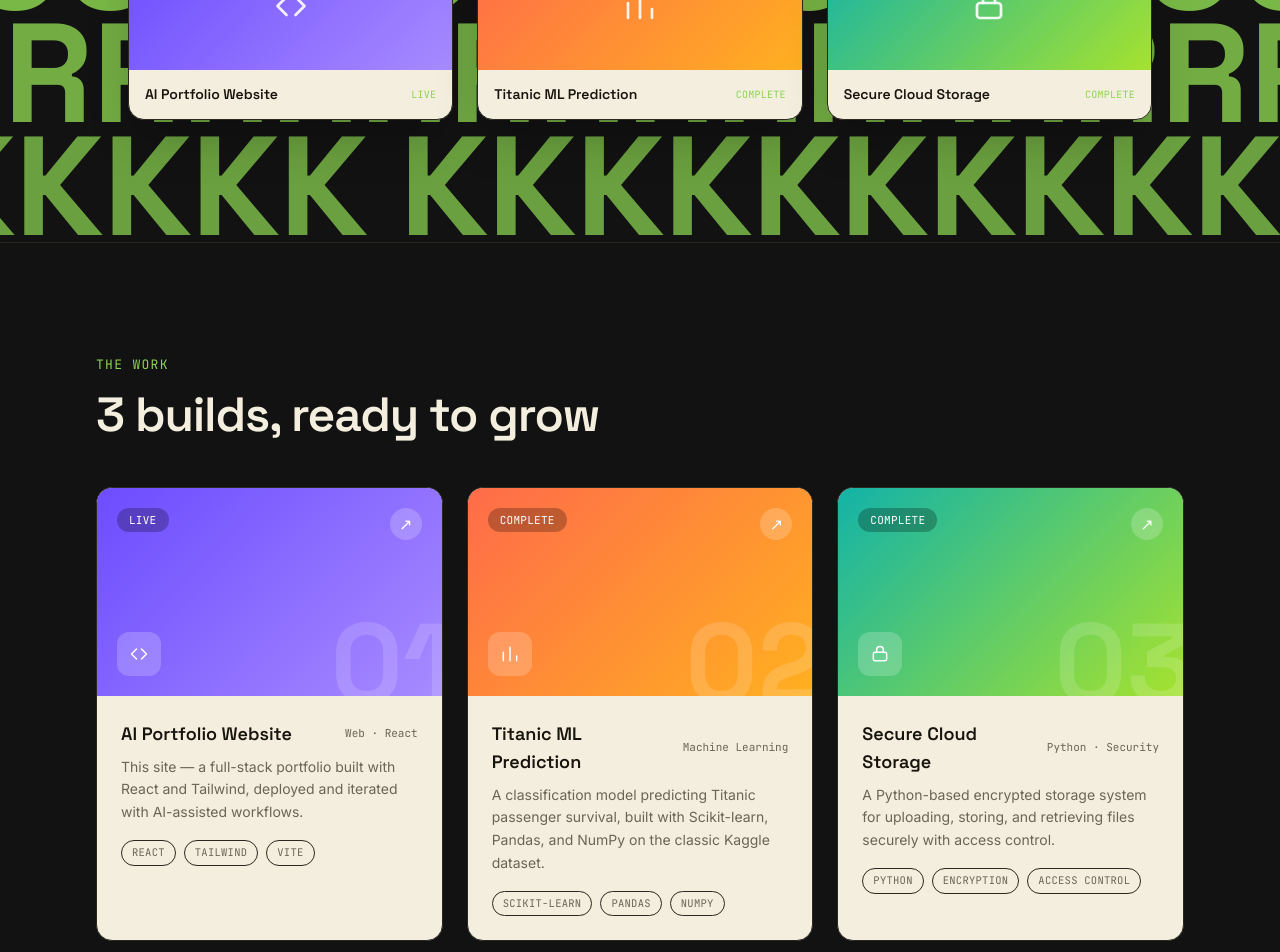
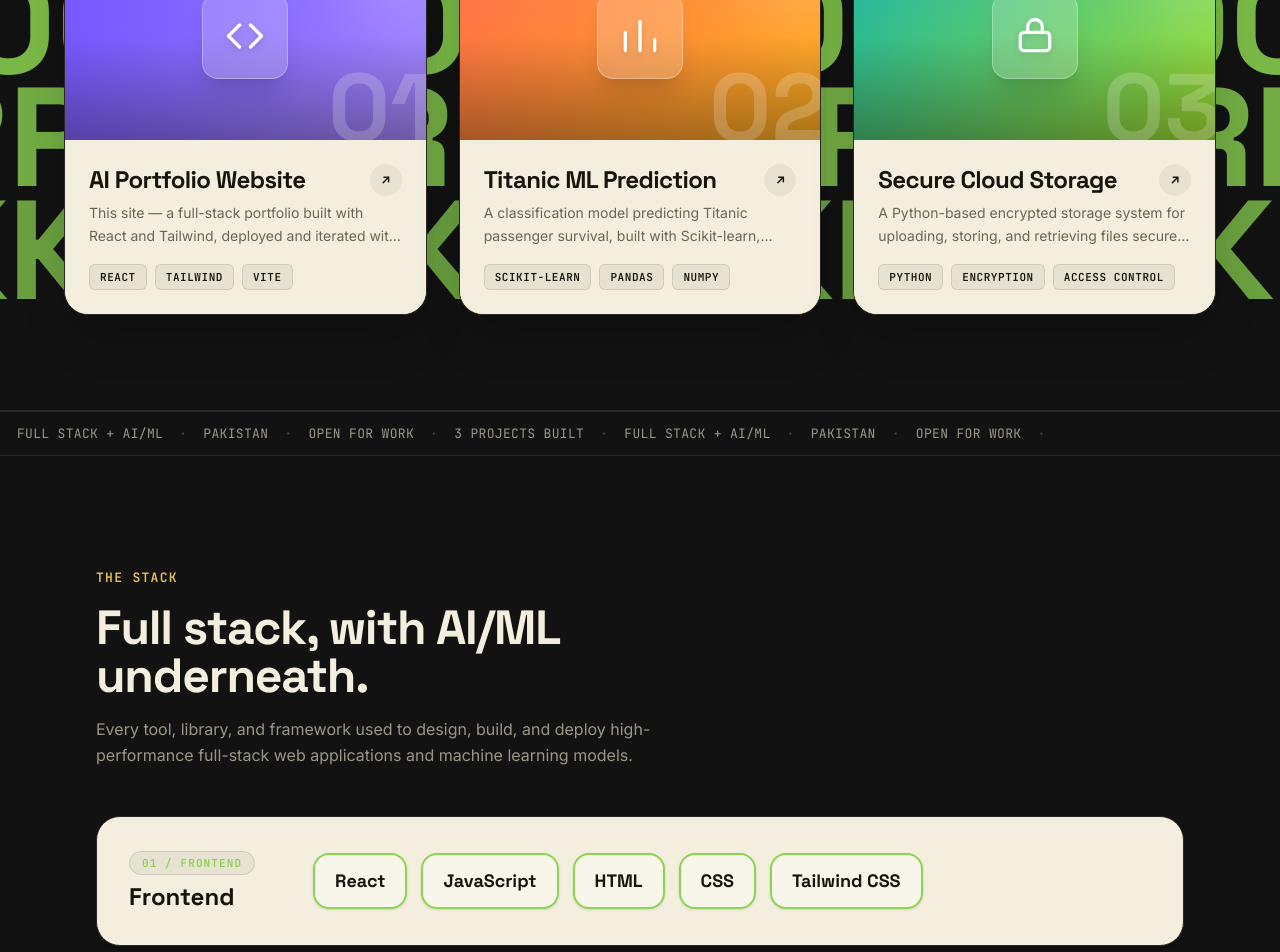
Before and after one commit to chmnoumanqamar/React-Portfolio, a React (Vite) app: page / in a window 1280 px wide. Shown: the part 1780-2732 px from the top of the page. Built offline with nearby package versions, Linux system fonts and the light colour scheme.

Commit message:
feat: refactor components for improved structure and UI consistency across Contact, Skills, Work, and GiantMarquee

```diff
--- a/src/App.jsx
+++ b/src/App.jsx
@@ -2,7 +2,6 @@
 import Hero from "./components/Hero";
 import Method from "./components/Method";
 import GiantMarquee from "./components/GiantMarquee";
-import Work from "./components/Work";
 import Skills from "./components/Skills";
 import About from "./components/About";
 import Contact from "./components/Contact";
@@ -17,7 +16,6 @@
         <Hero />
         <Method />
         <GiantMarquee />
-        <Work />
         <Skills />
         <About />
         <Contact />
--- a/src/components/GiantMarquee.jsx
+++ b/src/components/GiantMarquee.jsx
@@ -12,24 +12,73 @@
   return (
     <a
       href="#work"
-      className="glow-card block rounded-lg sm:rounded-2xl border overflow-hidden shadow-2xl bg-[var(--surface)] hover:-translate-y-1.5"
-      style={{ borderColor: "var(--border)" }}
+      className="glow-card group relative block rounded-2xl md:rounded-3xl border overflow-hidden shadow-2xl bg-[var(--surface)] hover:-translate-y-3 hover:scale-[1.02] transition-all duration-500 ease-out flex flex-col justify-between"
+      style={{ borderColor: "var(--border)", transformStyle: "preserve-3d" }}
     >
-      <div className="flex items-center gap-1 sm:gap-1.5 px-2 py-1.5 sm:px-3 sm:py-2.5" style={{ background: "rgba(0,0,0,0.06)" }}>
-        <span className="w-1.5 h-1.5 sm:w-2 sm:h-2 rounded-full bg-red-400/70" />
-        <span className="w-1.5 h-1.5 sm:w-2 sm:h-2 rounded-full bg-amber-400/70" />
-        <span className="w-1.5 h-1.5 sm:w-2 sm:h-2 rounded-full bg-green-400/70" />
+      {/* Top Browser Bar */}
+      <div className="flex items-center justify-between px-3.5 py-2.5 sm:px-4 sm:py-3 border-b border-black/5" style={{ background: "rgba(0,0,0,0.06)" }}>
+        <div className="flex items-center gap-1.5 sm:gap-2">
+          <span className="w-2.5 h-2.5 sm:w-3 sm:h-3 rounded-full bg-red-500/80 shadow-inner" />
+          <span className="w-2.5 h-2.5 sm:w-3 sm:h-3 rounded-full bg-amber-500/80 shadow-inner" />
+          <span className="w-2.5 h-2.5 sm:w-3 sm:h-3 rounded-full bg-green-500/80 shadow-inner" />
+        </div>
+        <span className="font-mono text-[9px] sm:text-[11px] uppercase tracking-wider font-semibold opacity-70 px-2 py-0.5 rounded bg-black/10 text-[var(--surface-ink)]">
+          {p.tag}
+        </span>
       </div>
-      <div className="h-14 sm:h-28 md:h-32 grid place-items-center" style={{ background: p.gradient }}>
-        <ProjectIcon icon={p.icon} className="w-5 h-5 sm:w-9 sm:h-9 text-white/90" />
+
+      {/* Main Visual Header Area */}
+      <div className="relative h-28 sm:h-44 md:h-52 grid place-items-center overflow-hidden group" style={{ background: p.gradient }}>
+        {/* Animated background shapes/glow */}
+        <div className="absolute inset-0 bg-gradient-to-t from-black/50 via-transparent to-white/10 opacity-70" />
+        <div className="absolute -top-12 -right-12 w-32 h-32 rounded-full bg-white/20 blur-2xl group-hover:scale-150 transition-transform duration-700" />
+
+        {/* Giant background number overlay */}
+        <span
+          className="absolute -right-2 -bottom-4 font-display font-black text-white/20 leading-none select-none pointer-events-none group-hover:scale-110 group-hover:text-white/30 transition-all duration-500"
+          style={{ fontSize: "6rem" }}
+        >
+          0{i + 1}
+        </span>
+
+        {/* Center Animated Icon Badge */}
+        <div className="relative z-10 p-4 sm:p-5 rounded-2xl bg-white/20 backdrop-blur-md border border-white/30 shadow-xl group-hover:scale-110 group-hover:rotate-6 transition-all duration-500">
+          <ProjectIcon icon={p.icon} className="w-7 h-7 sm:w-11 sm:h-11 text-white drop-shadow-md" />
+        </div>
+
+        {/* Status Badge */}
+        <div className="absolute top-3 right-3 z-10 font-mono text-[9px] sm:text-[11px] uppercase tracking-wider font-bold bg-black/40 text-white backdrop-blur-md rounded-full px-3 py-1 border border-white/20 shadow-md">
+          {p.status}
+        </div>
       </div>
-      <div className="flex items-center justify-between gap-1 sm:gap-3 px-2 py-1.5 sm:px-4 sm:py-3.5">
-        <span className="font-display font-semibold text-[9px] sm:text-[14px] truncate" style={{ color: "var(--surface-ink)" }}>
-          {p.name}
-        </span>
-        <span className="font-mono text-[7px] sm:text-[10px] uppercase tracking-wide shrink-0" style={{ color: "var(--teal)" }}>
-          {p.status}
-        </span>
+
+      {/* Content Details */}
+      <div className="p-3.5 sm:p-5 md:p-6 flex-1 flex flex-col justify-between" style={{ background: "var(--surface)" }}>
+        <div>
+          <div className="flex items-center justify-between gap-2 mb-1.5">
+            <h3 className="font-display font-bold text-sm sm:text-xl md:text-2xl tracking-tight" style={{ color: "var(--surface-ink)" }}>
+              {p.name}
+            </h3>
+            <span className="w-7 h-7 sm:w-8 sm:h-8 rounded-full bg-black/5 grid place-items-center text-xs font-bold shrink-0 transition-transform duration-300 group-hover:translate-x-1 group-hover:-translate-y-1" style={{ color: "var(--surface-ink)" }}>
+              ↗
+            </span>
+          </div>
+          <p className="text-[11px] sm:text-[13px] md:text-[14px] leading-relaxed line-clamp-2" style={{ color: "var(--surface-muted)" }}>
+            {p.desc}
+          </p>
+        </div>
+
+        <div className="mt-3 sm:mt-4 flex flex-wrap gap-1.5 sm:gap-2">
+          {p.stack.map((s) => (
+            <span
+              key={s}
+              className="font-mono text-[9px] sm:text-[11px] font-semibold uppercase tracking-wider rounded-md px-2 py-0.5 sm:px-2.5 sm:py-1 border border-black/10 bg-black/5"
+              style={{ color: "var(--surface-ink)" }}
+            >
+              {s}
+            </span>
+          ))}
+        </div>
       </div>
     </a>
   );
@@ -38,9 +87,11 @@
 export default function GiantMarquee() {
   return (
     <div
-      className="relative overflow-hidden select-none border-y border-[var(--border)] min-h-[220px] sm:min-h-[340px] md:min-h-[420px]"
+      id="work"
+      className="relative overflow-hidden select-none border-y border-[var(--border)] min-h-[360px] sm:min-h-[520px] md:min-h-[620px] py-12 md:py-16"
       style={{ background: "var(--bg)" }}
     >
+      {/* Background Marquee Animated Text */}
       {ROWS.map((row, i) => (
         <div key={i} className="overflow-hidden whitespace-nowrap leading-[0.8]" style={{ opacity: 0.92 - i * 0.06 }}>
           <div
@@ -53,8 +104,9 @@
         </div>
       ))}
 
-      <div className="absolute inset-0 flex items-center justify-center px-3 sm:px-6">
-        <div className="w-full max-w-5xl grid grid-cols-3 gap-2 sm:gap-4 md:gap-6">
+      {/* Prominent Overlay Cards Container */}
+      <div className="absolute inset-0 flex items-center justify-center px-4 sm:px-8 py-6">
+        <div className="w-full max-w-6xl grid grid-cols-1 md:grid-cols-3 gap-4 sm:gap-6 md:gap-8">
           {PROJECTS.map((p, i) => (
             <MockCard key={p.name} p={p} i={i} />
           ))}
--- a/src/components/Skills.jsx
+++ b/src/components/Skills.jsx
@@ -1,21 +1,30 @@
-import { useState } from "react";
 import Marquee from "./Marquee";
 import Reveal from "./Reveal";
 
-const GROUPS = [
-  { name: "Frontend", items: ["React", "JavaScript", "HTML", "CSS", "Tailwind CSS"], color: "var(--violet)", desc: "What people click on and use." },
-  { name: "Backend", items: ["Python", "Node.js", "Express", "REST APIs"], color: "var(--teal)", desc: "The logic and data behind the UI." },
-  { name: "AI / ML", items: ["Scikit-learn", "Pandas", "NumPy", "TensorFlow"], color: "var(--coral)", desc: "Models, training, and predictions." },
-  { name: "Tools", items: ["Git", "GitHub", "VS Code", "Postman"], color: "var(--amber)", desc: "The daily workflow." },
+const SKILL_CATEGORIES = [
+  {
+    name: "Frontend",
+    color: "var(--violet)",
+    items: ["React", "JavaScript", "HTML", "CSS", "Tailwind CSS"],
+  },
+  {
+    name: "Backend",
+    color: "var(--teal)",
+    items: ["Python", "Node.js", "Express", "REST APIs"],
+  },
+  {
+    name: "AI / ML",
+    color: "var(--coral)",
+    items: ["Scikit-learn", "Pandas", "NumPy", "TensorFlow"],
+  },
+  {
+    name: "Tools",
+    color: "var(--amber)",
+    items: ["Git", "GitHub", "VS Code", "Postman"],
+  },
 ];
 
 export default function Skills() {
-  const [index, setIndex] = useState(0);
-  const group = GROUPS[index];
-
-  const next = () => setIndex((i) => (i + 1) % GROUPS.length);
-  const prev = () => setIndex((i) => (i - 1 + GROUPS.length) % GROUPS.length);
-
   return (
     <section id="skills" className="border-y border-[var(--border)]" style={{ background: "var(--bg)" }}>
       <div className="border-b border-[var(--border)]">
@@ -28,79 +37,54 @@
 
       <div className="px-6 md:px-8 max-w-6xl mx-auto py-20 md:py-28">
         <Reveal>
-          <p className="font-mono text-[13px] uppercase tracking-widest mb-4" style={{ color: "var(--amber)" }}>
+          <p className="font-mono text-[13px] uppercase tracking-widest mb-4 font-bold" style={{ color: "var(--amber)" }}>
             The stack
           </p>
-          <h2 className="font-display font-semibold text-3xl md:text-5xl tracking-tight max-w-2xl text-[var(--ink)]">
+          <h2 className="font-display font-extrabold text-3xl md:text-5xl tracking-tight max-w-2xl text-[var(--ink)]">
             Full stack, with AI/ML underneath.
           </h2>
-          <p className="mt-4 text-[var(--muted)] max-w-xl">
-            React and Tailwind up front, Python and Node behind it, Scikit-learn and
-            TensorFlow for the machine-learning layer.
+          <p className="mt-4 text-[var(--muted)] max-w-xl text-base leading-relaxed mb-12">
+            Every tool, library, and framework used to design, build, and deploy high-performance full-stack web applications and machine learning models.
           </p>
         </Reveal>
 
-        <Reveal delay={100}>
-          <div className="mt-12 rounded-3xl border overflow-hidden" style={{ borderColor: "var(--border)" }}>
-            <div className="p-8 md:p-10 min-h-[260px] flex flex-col" style={{ borderTop: `4px solid ${group.color}` }}>
-              <div className="flex items-start justify-between gap-4 flex-wrap">
-                <div>
-                  <span className="font-mono text-[12px] uppercase tracking-widest" style={{ color: group.color }}>
-                    {String(index + 1).padStart(2, "0")} / {String(GROUPS.length).padStart(2, "0")}
+        {/* Displaying All Skills categorized directly in clear rows/lines */}
+        <div className="flex flex-col gap-6">
+          {SKILL_CATEGORIES.map((cat, i) => (
+            <Reveal key={cat.name} delay={i * 80}>
+              <div
+                className="p-6 md:p-8 rounded-3xl border shadow-lg flex flex-col md:flex-row md:items-center gap-6 justify-between transition-all duration-300 hover:border-black/30"
+                style={{ borderColor: "var(--border)", background: "var(--surface)" }}
+              >
+                {/* Category Title Badge */}
+                <div className="min-w-[160px] shrink-0">
+                  <span className="font-mono text-[11px] uppercase tracking-widest font-bold px-3 py-1 rounded-full border border-black/10 bg-black/5" style={{ color: cat.color }}>
+                    0{i + 1} / {cat.name}
                   </span>
-                  <h3 className="font-display font-semibold text-2xl md:text-3xl mt-2 text-[var(--ink)]">{group.name}</h3>
-                  <p className="text-[var(--muted)] text-[14px] mt-1">{group.desc}</p>
+                  <h3 className="font-display font-bold text-2xl mt-2" style={{ color: "var(--surface-ink)" }}>
+                    {cat.name}
+                  </h3>
                 </div>
 
-                <div className="flex items-center gap-2">
-                  <button
-                    type="button"
-                    onClick={prev}
-                    aria-label="Previous category"
-                    className="w-10 h-10 rounded-full border grid place-items-center transition-colors hover:border-[var(--teal)] hover:text-[var(--teal)]"
-                    style={{ borderColor: "var(--border)", color: "var(--ink)" }}
-                  >
-                    ←
-                  </button>
-                  <button
-                    type="button"
-                    onClick={next}
-                    aria-label="Next category"
-                    className="w-10 h-10 rounded-full grid place-items-center text-white transition-transform hover:-translate-y-0.5"
-                    style={{ background: "linear-gradient(120deg, var(--violet), var(--coral))" }}
-                  >
-                    →
-                  </button>
-                </div>
-              </div>
-
-              <div className="mt-8 flex flex-wrap gap-3">
-                {group.items.map((skill) => (
+                {/* All Skill Items in One Line / Row Layout */}
+                <div className="flex flex-wrap gap-2.5 md:gap-3.5 flex-1">
+                  {cat.items.map((skill) => (
                     <span
                       key={skill}
-                    className="font-display text-base md:text-lg rounded-xl px-5 py-3 bg-[var(--surface)] border-2 inline-block"
-                    style={{ borderColor: group.color, color: "var(--surface-ink)" }}
+                      className="font-display font-bold text-sm md:text-lg rounded-2xl px-5 py-3 border-2 shadow-sm transition-all duration-300 hover:-translate-y-1 hover:shadow-md cursor-default bg-white/40"
+                      style={{
+                        borderColor: cat.color,
+                        color: "var(--surface-ink)",
+                      }}
                     >
                       {skill}
                     </span>
                   ))}
                 </div>
-
-              <div className="mt-auto pt-8 flex gap-2">
-                {GROUPS.map((g, i) => (
-                  <button
-                    key={g.name}
-                    type="button"
-                    onClick={() => setIndex(i)}
-                    aria-label={`Show ${g.name}`}
-                    className="h-1.5 rounded-full transition-all duration-300"
-                    style={{ width: i === index ? 28 : 10, background: i === index ? g.color : "var(--border)" }}
-                  />
+              </div>
+            </Reveal>
           ))}
         </div>
-            </div>
-          </div>
-        </Reveal>
       </div>
     </section>
   );
--- a/src/components/Work.jsx
+++ b/src/components/Work.jsx
@@ -4,50 +4,68 @@
 
 function ProjectCard({ p, i }) {
   return (
-    <Reveal delay={i * 100}>
+    <Reveal delay={i * 120}>
       <a
         href="#contact"
-        className="glow-card group block h-full rounded-2xl border border-[var(--border)] bg-[var(--surface)] overflow-hidden hover:-translate-y-1.5"
+        className="glow-card group relative block h-full rounded-3xl border border-[var(--border)] bg-[var(--surface)] overflow-hidden transition-all duration-500 hover:-translate-y-3 hover:shadow-2xl flex flex-col justify-between"
       >
-        <div className="relative h-44 md:h-52 w-full flex flex-col justify-between p-5 overflow-hidden" style={{ background: p.gradient }}>
+        {/* Top Header Graphic Banner */}
+        <div
+          className="relative h-48 md:h-56 w-full flex flex-col justify-between p-6 overflow-hidden transition-all duration-500"
+          style={{ background: p.gradient }}
+        >
+          {/* Subtle overlay effect */}
+          <div className="absolute inset-0 bg-gradient-to-t from-black/40 via-transparent to-white/10 opacity-70" />
+
+          {/* Animated subtle blur orb */}
+          <div className="absolute -top-10 -left-10 w-36 h-36 rounded-full bg-white/20 blur-2xl group-hover:scale-150 transition-transform duration-700 pointer-events-none" />
+
+          {/* Big project number watermark */}
           <span
-            className="absolute -right-3 -bottom-6 font-display font-bold text-white/15 leading-none select-none pointer-events-none"
-            style={{ fontSize: "7rem" }}
+            className="absolute -right-3 -bottom-6 font-display font-black text-white/20 leading-none select-none pointer-events-none transition-all duration-500 group-hover:scale-110 group-hover:text-white/30"
+            style={{ fontSize: "7.5rem" }}
           >
             {String(i + 1).padStart(2, "0")}
           </span>
 
-          <div className="relative z-10 flex items-start justify-between">
-            <span className="font-mono text-[11px] uppercase tracking-wide bg-black/25 text-white rounded-full px-3 py-1 backdrop-blur-sm">
+          {/* Status & Arrow Bar */}
+          <div className="relative z-10 flex items-center justify-between">
+            <span className="font-mono text-[11px] uppercase tracking-wider font-bold bg-black/40 text-white rounded-full px-3.5 py-1.5 backdrop-blur-md border border-white/20 shadow-md">
               {p.status}
             </span>
-            <span className="w-8 h-8 rounded-full bg-white/20 backdrop-blur-sm grid place-items-center text-white transition-transform duration-300 group-hover:rotate-45">
+            <span className="w-10 h-10 rounded-full bg-white/20 backdrop-blur-md border border-white/30 grid place-items-center text-white text-lg font-bold shadow-lg transition-transform duration-500 group-hover:rotate-45 group-hover:bg-white/30 group-hover:scale-110">
               ↗
             </span>
           </div>
 
-          <div className="relative z-10 w-11 h-11 rounded-xl bg-white/20 backdrop-blur-sm grid place-items-center text-white">
-            <ProjectIcon icon={p.icon} className="w-5 h-5" />
+          {/* Project Icon */}
+          <div className="relative z-10 w-13 h-13 rounded-2xl bg-white/20 backdrop-blur-md border border-white/30 grid place-items-center text-white shadow-xl transition-all duration-500 group-hover:scale-110 group-hover:rotate-3">
+            <ProjectIcon icon={p.icon} className="w-6 h-6 text-white drop-shadow-md" />
           </div>
         </div>
-        <div className="p-5 md:p-6">
-          <div className="flex items-center justify-between gap-4">
-            <h3 className="font-display font-semibold text-lg" style={{ color: "var(--surface-ink)" }}>
+
+        {/* Card Body Details */}
+        <div className="p-6 md:p-7 flex-1 flex flex-col justify-between">
+          <div>
+            <div className="flex items-center justify-between gap-3 mb-2">
+              <h3 className="font-display font-bold text-xl md:text-2xl tracking-tight transition-colors" style={{ color: "var(--surface-ink)" }}>
                 {p.name}
               </h3>
-            <span className="font-mono text-[11px] whitespace-nowrap" style={{ color: "var(--surface-muted)" }}>
+              <span className="font-mono text-[11px] font-semibold uppercase tracking-wider px-2.5 py-1 rounded-md bg-black/5" style={{ color: "var(--surface-muted)" }}>
                 {p.tag}
               </span>
             </div>
-          <p className="mt-2 text-[14px] leading-relaxed" style={{ color: "var(--surface-muted)" }}>
+            <p className="mt-3 text-[14px] leading-relaxed" style={{ color: "var(--surface-muted)" }}>
               {p.desc}
             </p>
-          <div className="mt-4 flex flex-wrap gap-2">
+          </div>
+
+          <div className="mt-6 flex flex-wrap gap-2 pt-4 border-t border-black/5">
             {p.stack.map((s) => (
               <span
                 key={s}
-                className="font-mono text-[10.5px] uppercase tracking-wide rounded-full px-2.5 py-1 border"
-                style={{ borderColor: "var(--border)", color: "var(--surface-muted)" }}
+                className="font-mono text-[10.5px] font-semibold uppercase tracking-wider rounded-lg px-3 py-1.5 border border-black/10 bg-black/5 transition-all duration-300 group-hover:border-black/20"
+                style={{ color: "var(--surface-ink)" }}
               >
                 {s}
               </span>
@@ -65,17 +83,17 @@
       <Reveal>
         <div className="flex items-end justify-between flex-wrap gap-4 mb-12">
           <div>
-            <p className="font-mono text-[13px] uppercase tracking-widest mb-4" style={{ color: "var(--teal)" }}>
-              The work
+            <p className="font-mono text-[13px] uppercase tracking-widest mb-4 font-bold" style={{ color: "var(--teal)" }}>
+              Selected Projects
             </p>
-            <h2 className="font-display font-semibold text-3xl md:text-5xl tracking-tight text-[var(--ink)]">
-              3 builds, ready to grow
+            <h2 className="font-display font-extrabold text-3xl md:text-5xl tracking-tight text-[var(--ink)]">
+              3 featured builds, ready to scale
             </h2>
           </div>
         </div>
       </Reveal>
 
-      <div className="grid md:grid-cols-3 gap-6">
+      <div className="grid md:grid-cols-3 gap-6 md:gap-8">
         {PROJECTS.map((p, i) => (
           <ProjectCard key={p.name} p={p} i={i} />
         ))}
```
Also changed, not shown: src/components/Contact.jsx (+65 -32 lines). Lines whose indentation alone changed are shown as unchanged.
